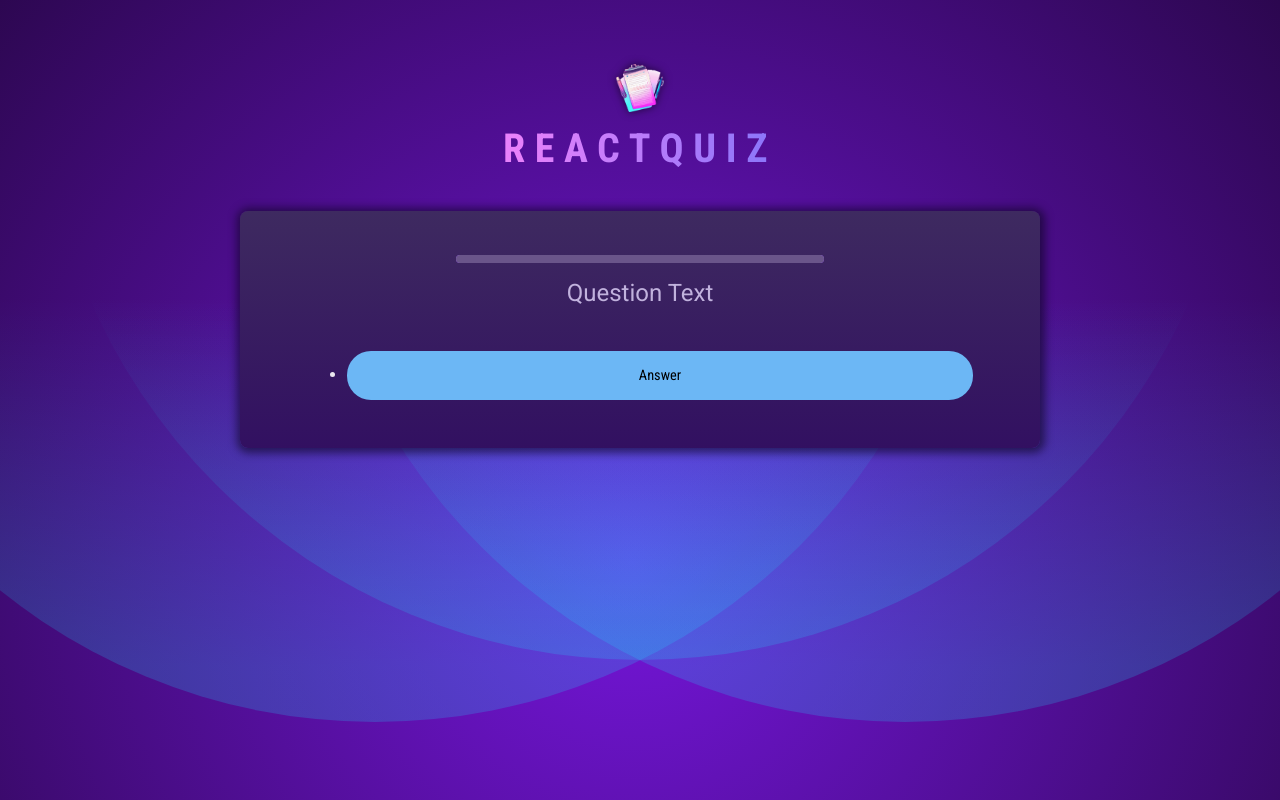
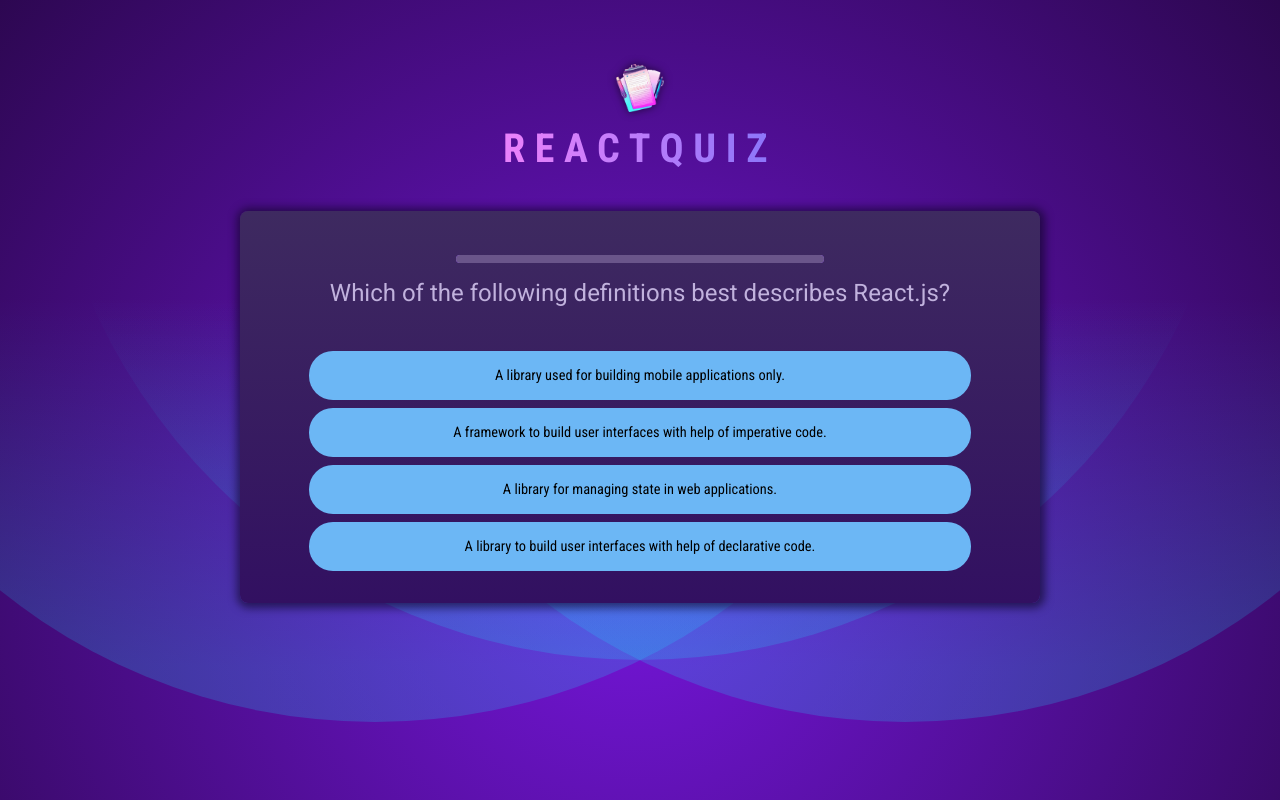
Before and after one commit to Yuanuanuan/React-Quiz, a React (Vite) app: page / in a window 1280 px wide. Built offline with nearby package versions, Linux system fonts and the light colour scheme.

Commit message:
feat: show a question and answer and summary

```diff
--- a/src/components/Answer.jsx
+++ b/src/components/Answer.jsx
@@ -1,11 +1,20 @@
-export default function Answer() {
+import QUESTIONS from "../questions";
+
+export default function Answer({ activeQuestionIndex, onSelect }) {
+  const shuffledAnswers = [...QUESTIONS[activeQuestionIndex].answers];
+  shuffledAnswers.sort(() => Math.random() - 0.5);
+
   return (
-    <ul id="answer">
-      {
-        <li className="answer">
-          <button className="">Answer</button>
-        </li>
-      }
+    <ul id="answers">
+      {shuffledAnswers.map((answer) => {
+        return (
+          <li key={answer} className="answer">
+            <button className="" onClick={() => onSelect(answer)}>
+              {answer}
+            </button>
+          </li>
+        );
+      })}
     </ul>
   );
 }
--- a/src/components/Header.jsx
+++ b/src/components/Header.jsx
@@ -3,7 +3,7 @@
 export default function Header() {
   return (
     <header>
-      <img src={image} alt="" />
+      <img src={image} alt="Quiz logo" />
       <h1>ReactQuiz</h1>
     </header>
   );
--- a/src/components/Question.jsx
+++ b/src/components/Question.jsx
@@ -1,12 +1,17 @@
 import QuestionTimer from "./QuestionTimer";
 import Answer from "./Answer";
+import QUESTIONS from "../questions";
 
-export default function Question() {
+export default function Question({ activeQuestionIndex, onSelectAnswer }) {
+
   return (
     <div id="question">
       <QuestionTimer />
-      <h2>Question Text</h2>
-      <Answer />
+      <h2>{QUESTIONS[activeQuestionIndex].text}</h2>
+      <Answer
+        activeQuestionIndex={activeQuestionIndex}
+        onSelect={onSelectAnswer}
+      />
     </div>
   );
 }
--- a/src/components/Quiz.jsx
+++ b/src/components/Quiz.jsx
@@ -1,11 +1,34 @@
+import { useState, useEffect } from "react";
+
 import Question from "./Question";
 import Summary from "./Summary";
+import QUESTIONS from "../questions";
 
 export default function Quiz() {
-  let content = <Question />;
+  const [userAnswers, setUserAnswers] = useState([]);
 
-  if (0) {
+  // 用使用者回答的答案數量來判斷現在第幾題
+  const activeQuestionIndex = userAnswers.length;
+  const quizComplete = activeQuestionIndex === QUESTIONS.length;
+
+  const handleSelectAnswer = (answer) => {
+    setUserAnswers((prevAnswer) => [...prevAnswer, answer]);
+  };
+
+  useEffect(() => {
+    console.log(userAnswers);
+  }, [userAnswers]);
+
+  let content = (
+    <Question
+      activeQuestionIndex={activeQuestionIndex}
+      onSelectAnswer={handleSelectAnswer}
+    />
+  );
+
+  if (quizComplete) {
     content = <Summary />;
   }
+
   return <section id="quiz">{content}</section>;
 }
```
